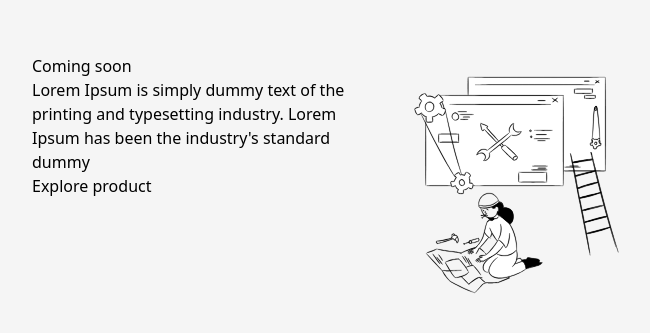
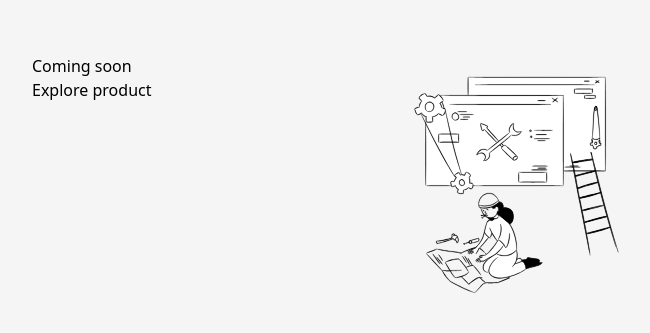
Before and after one commit to bwyx/g-intention, a Next.js app: page / in a window 1280 px wide. Shown: the part 223-556 px from the top of the page, without its empty margins (288-938 px from the left). Built offline with nearby package versions, Linux system fonts and the light colour scheme.

Commit message:
testing update docker container

```diff
--- a/src/components/under-construction/UnderConstruction.js
+++ b/src/components/under-construction/UnderConstruction.js
@@ -11,8 +11,6 @@ const UnderConstruction = () => {
                         <div>
                             <h1>Coming soon</h1>
                             <h6>
-                            Lorem Ipsum is simply dummy text of the printing and typesetting industry.
-                            Lorem Ipsum has been the industry's standard dummy
                             </h6>
                             <button>Explore product</button>
                         </div>
```
